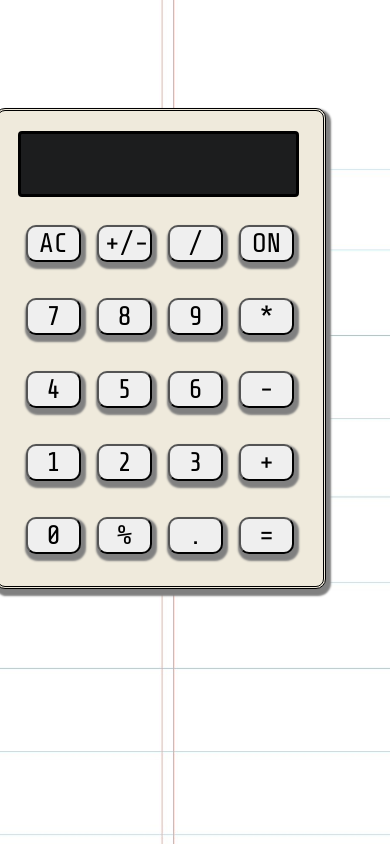
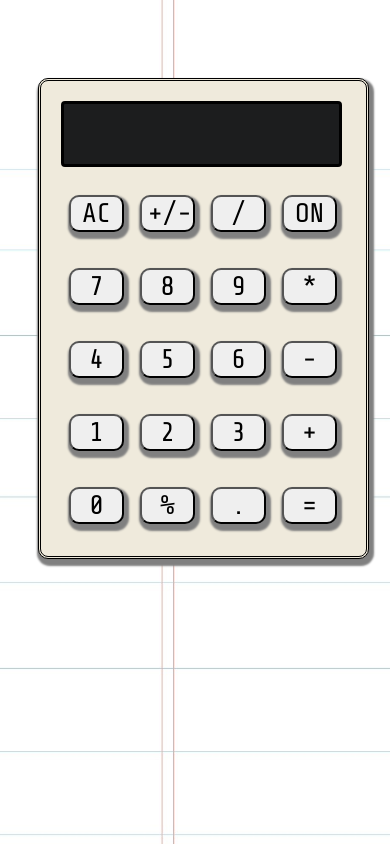
Before and after one commit to iwakoscott/javascript-calculator, a React app: page / in a window 390 px wide. Built offline with nearby package versions, Linux system fonts and the light colour scheme.

Commit message:
fixed media query moved calculator to middle for mobile

```diff
--- a/src/index.css
+++ b/src/index.css
@@ -68,10 +68,13 @@ button:active {
   margin: 20px;
 }
 
-@media screen and (min-width: 0px) and (max-width: 400px) {
+@media screen and (min-width: 0px) and (max-width: 425px) {
   .calculator {
     width: 325px;
     height: 475px;
+    margin: 0;
+    top: 70px;
+    left: 30px;
   }
 
   .calc-window {
```
